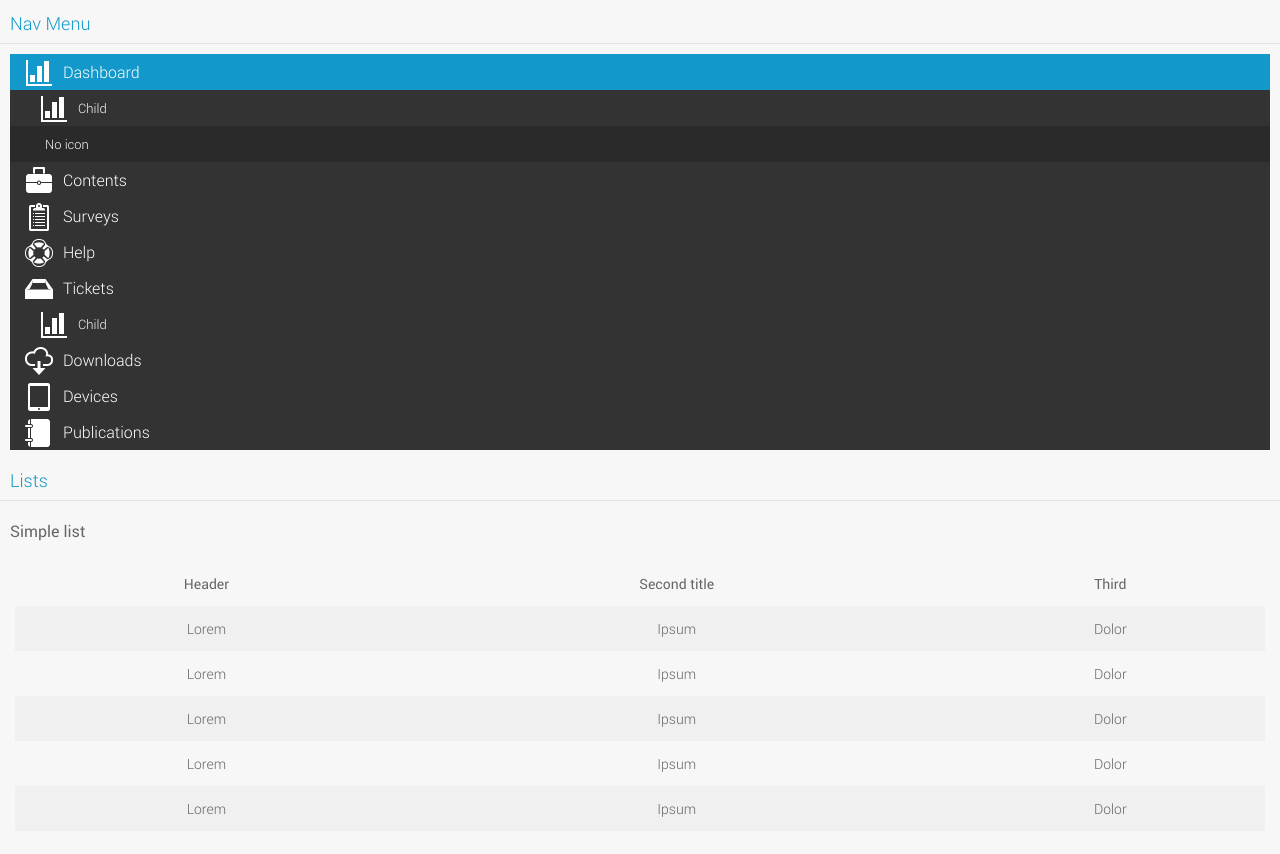
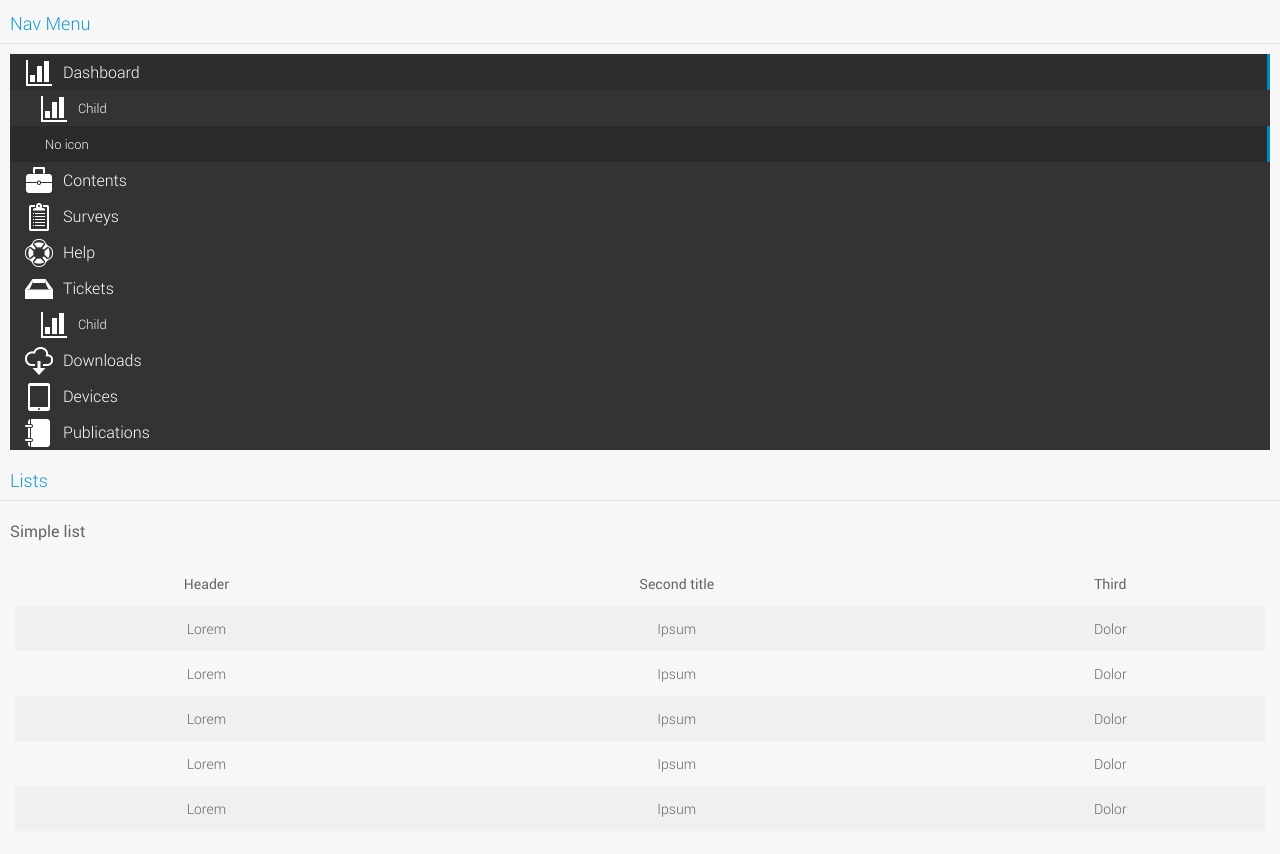
Before and after one commit to Weblib/FlightRules, a website: page demo/index.html in a window 1280 px wide. Shown: the part 5013-5867 px from the top of the page. Drawn offline with nearby package versions, Linux system fonts and the light colour scheme.

Commit message:
[UPD] Change active item style in dark menu.

```diff
--- a/bower.json
+++ b/bower.json
@@ -1,6 +1,6 @@
 {
   "name": "FlightRules",
-  "version": "1.0.0",
+  "version": "1.1.0",
   "main": "path/to/main.css",
   "ignore": [
     ".jshintrc",
--- a/src/css/FlightRules.css
+++ b/src/css/FlightRules.css
@@ -409,11 +409,14 @@ a:focus {
 
 }
 .darknav li:hover {
-	background-color:#2a2a2a;
+	background-color:#2e2d2d;
 }
+
 .darknav .active, .darknav .active:hover {
-	background-color:#1298ca;
+	background-color: #2e2d2d;
+	border-right: 3px solid #0088bc;
 }
+
 .darknav a {
 	line-height:26px;
 	font-size:16px;
```
Also changed, not shown: build/css/FlightRules.min.css, build/js/FlightRules.min.js.
